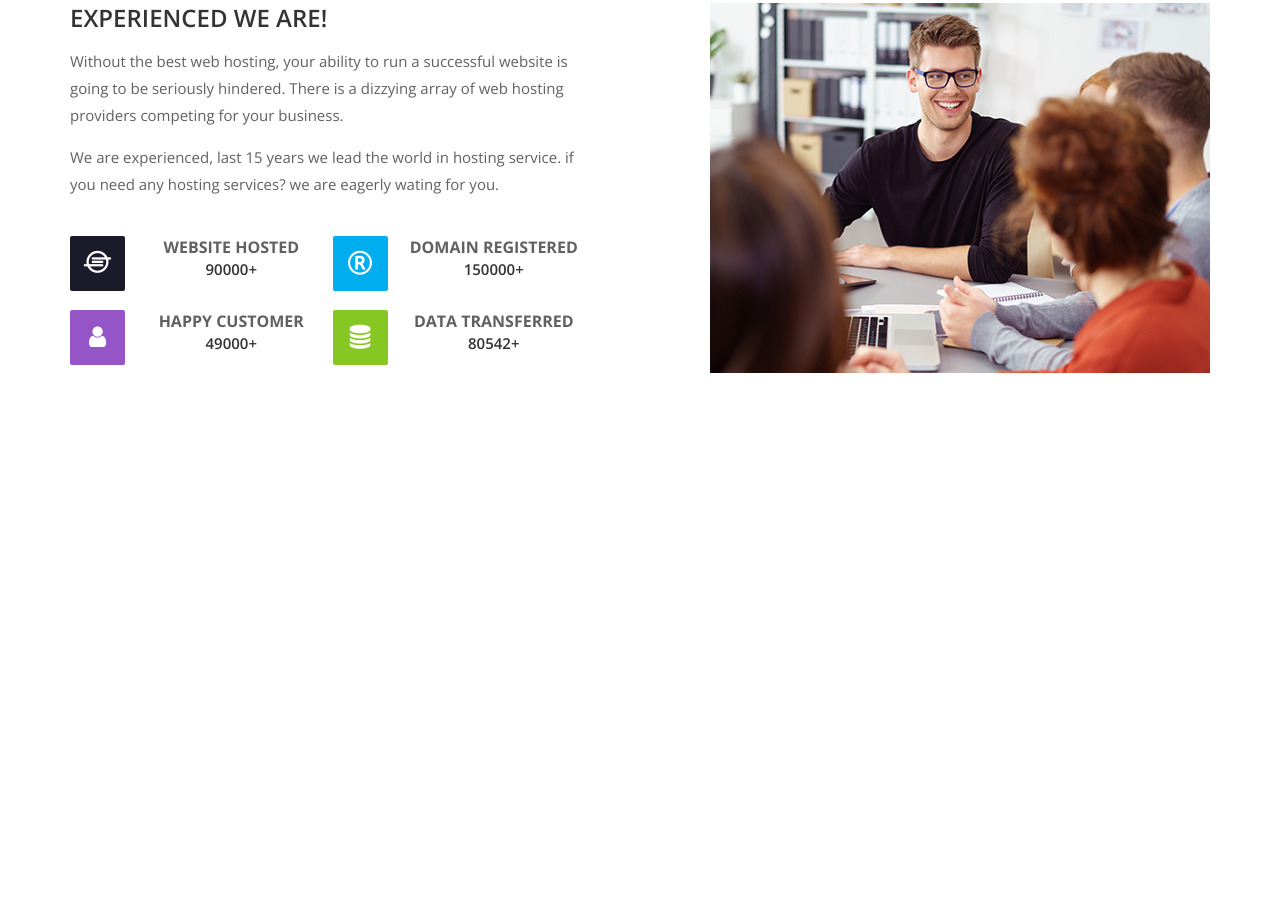
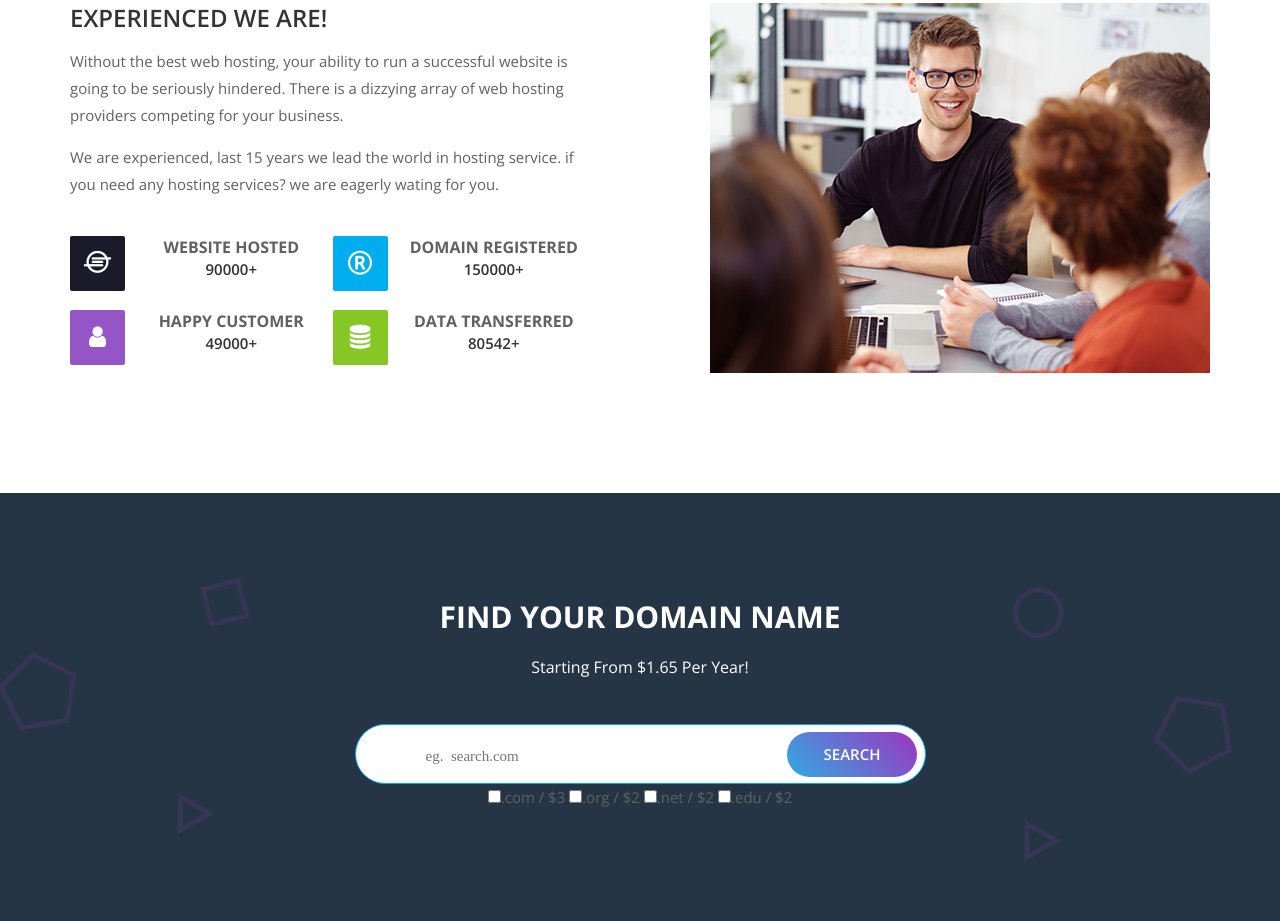
Before and after one commit to AlexOrinst/BHost, a website: page app/index.html in a window 1280 px wide. Shown: the part 957-1878 px from the top of the page. Before the commit the page ends 1450 px from the top, so only its background shows below. Drawn offline with nearby package versions, Linux system fonts and the light colour scheme.

Commit message:
start doing search section

```diff
--- a/app/index.html
+++ b/app/index.html
@@ -211,7 +211,20 @@
         <!-- SEARCH -->
         <section class="search">
             <div class="container">
-
+                <div class="search__inner">
+                    <form class="searching">
+                        <label class="search__title">Find your domain name</label>
+                        <label class="search__subtitle">Starting From $1.65 Per Year!</label>
+                        <input class="search__line icon-search" type="text" placeholder="eg. search.com">
+                        <button class="search__btn" type="submit">search</button>
+                    </form>
+                    <form class="checkboxes">
+                        <input type="checkbox">.com / $3
+                        <input type="checkbox">.org / $2
+                        <input type="checkbox">.net / $2
+                        <input type="checkbox">.edu / $2
+                    </form>
+                </div>
             </div>
         </section>
         <!-- END SEARCH -->
--- a/app/scss/_fonts.scss
+++ b/app/scss/_fonts.scss
@@ -137,3 +137,6 @@
   .icon-check:before {
     content: "\f00c";
   }
+  .icon-search:before {
+    content: "\f002";
+  }
--- a/app/scss/_vars.scss
+++ b/app/scss/_vars.scss
@@ -1,18 +1,25 @@
 $text1: #616161;
 $text2: #333333;
-$main: linear-gradient( 45deg, rgb(49,170,226) 0%, rgb(157,53,192) 100%);
 
 @mixin f600 {
-    font-family: 'Open Sans', sans-serif;
-    font-weight: 600;
+  font-family: "Open Sans", sans-serif;
+  font-weight: 600;
 }
 
 @mixin f700 {
-    font-family: 'Open Sans', sans-serif;
-    font-weight: 700;
+  font-family: "Open Sans", sans-serif;
+  font-weight: 700;
 }
 
 @mixin f800 {
-    font-family: 'Open Sans', sans-serif;
-    font-weight: 800;
+  font-family: "Open Sans", sans-serif;
+  font-weight: 800;
 }
+
+@mixin main {
+  background: linear-gradient(
+    45deg,
+    rgb(49, 170, 226) 0%,
+    rgb(157, 53, 192) 100%
+  );
+}
--- a/app/scss/style.scss
+++ b/app/scss/style.scss
@@ -307,6 +307,71 @@
     background-color: #86c724;
   }
 }
+// end about
 
+// start search
+.search {
+  background-image: url(../img/search/search-bg.jpg);
+  background-position: center;
+  background-repeat: no-repeat;
+  background-size: cover;
+}
+.search__inner {
+  text-align: center;
+  padding: 110px 0;
+  form {
+    button {
+      position: absolute;
+      right: 308px;
+      top: 129px;
+      width: 130px;
+      height: 45px;
+      background: linear-gradient(45deg, #31aae2 0%, #9d35c0 100%);
+      border: none;
+      border-radius: 22.5px;
+      text-transform: uppercase;
+      color: #fff;
+      @include f600;
+      outline: none;
+      cursor: pointer;
+    }
+  }
+}
+.searching {
+  position: relative;
+}
+.search__title {
+  display: block;
+  font-size: 30px;
+  @include f700;
+  color: #fff;
+  text-transform: uppercase;
+}
+.search__subtitle {
+  display: block;
+  font-size: 16px;
+  line-height: 24px;
+  color: #fff;
+  padding-top: 25px;
+  padding-bottom: 45px;
+}
+.search__line {
+  padding-left: 10px;
+  max-width: 571px;
+  width: 100%;
+  height: 60px;
+  border: 1px solid #00aeef;
+  border-radius: 30px;
+  outline: none;
+  &::placeholder {
+    padding-left: 60px;
+    padding-right: 145px;
+    // &::before {
 
-// end about
+    // }
+  }
+}
+.checkboxes {
+  display: block;
+}
+// end search
```
Also changed, not shown: app/css/style.min.css, app/fonts/icomoon.ttf, app/fonts/icomoon.woff, 2 other files.
